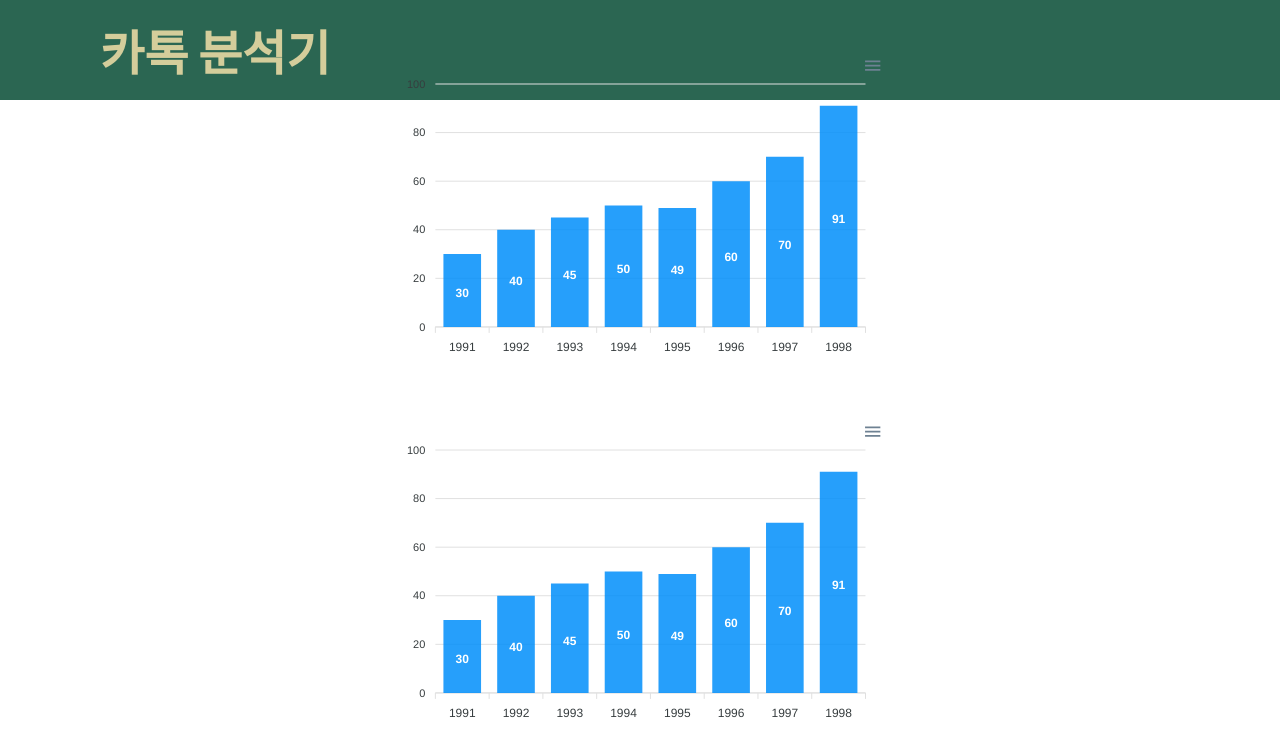
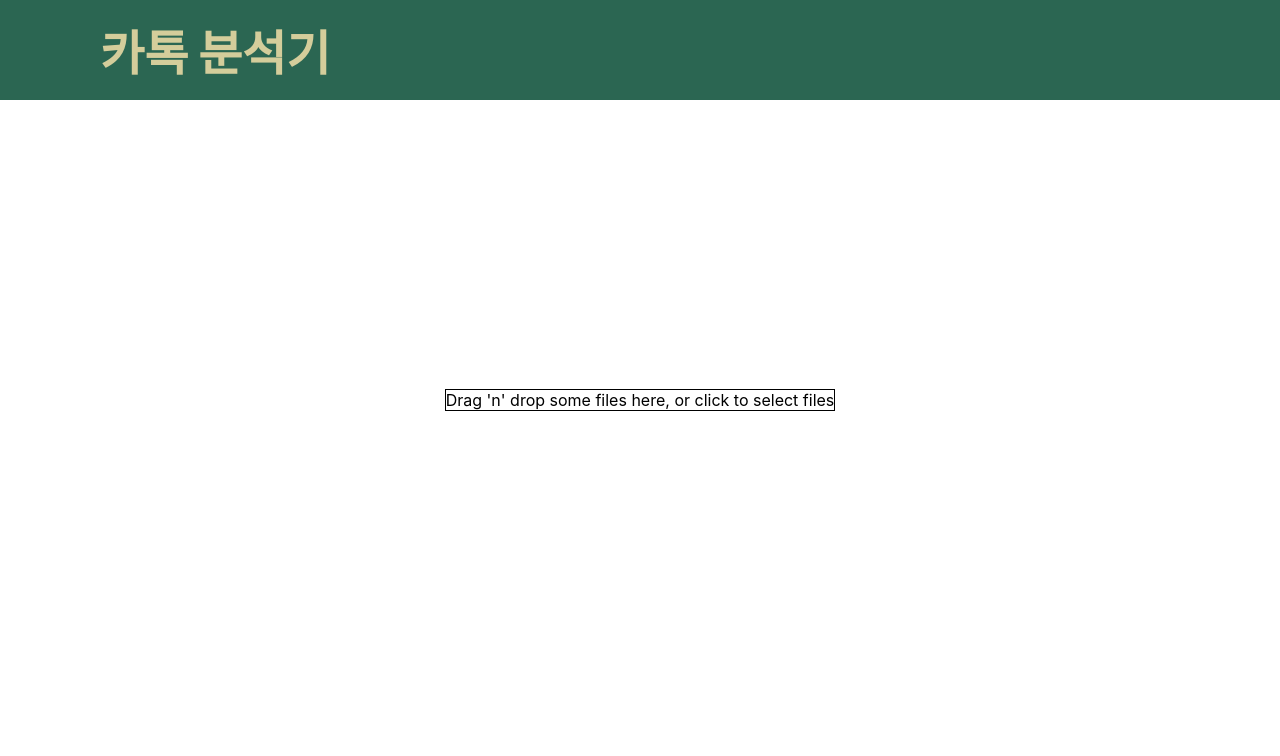
Before and after one commit to richcire/text-analyazer, a React (Create React App) app: page / in a window 1280 px wide. Shown: the top 756 px of the page. Built offline with nearby package versions, Linux system fonts and the light colour scheme.

Commit message:
set result to null

```diff
--- a/src/App.tsx
+++ b/src/App.tsx
@@ -50,7 +50,7 @@ function App() {
   const [isSubmitted, setIsSubmitted] = useState(false);
   const [uploadedFiles, setUploadedFiles] = useState<File>();
   const [isLoading, setIsLoading] = useState(false);
-  const [result, setResult] = useState(12);
+  const [result, setResult] = useState();
   const [pCategories, setPCategories] = useState([
     1991, 1992, 1993, 1994, 1995, 1996, 1997, 1998,
   ]);
```
